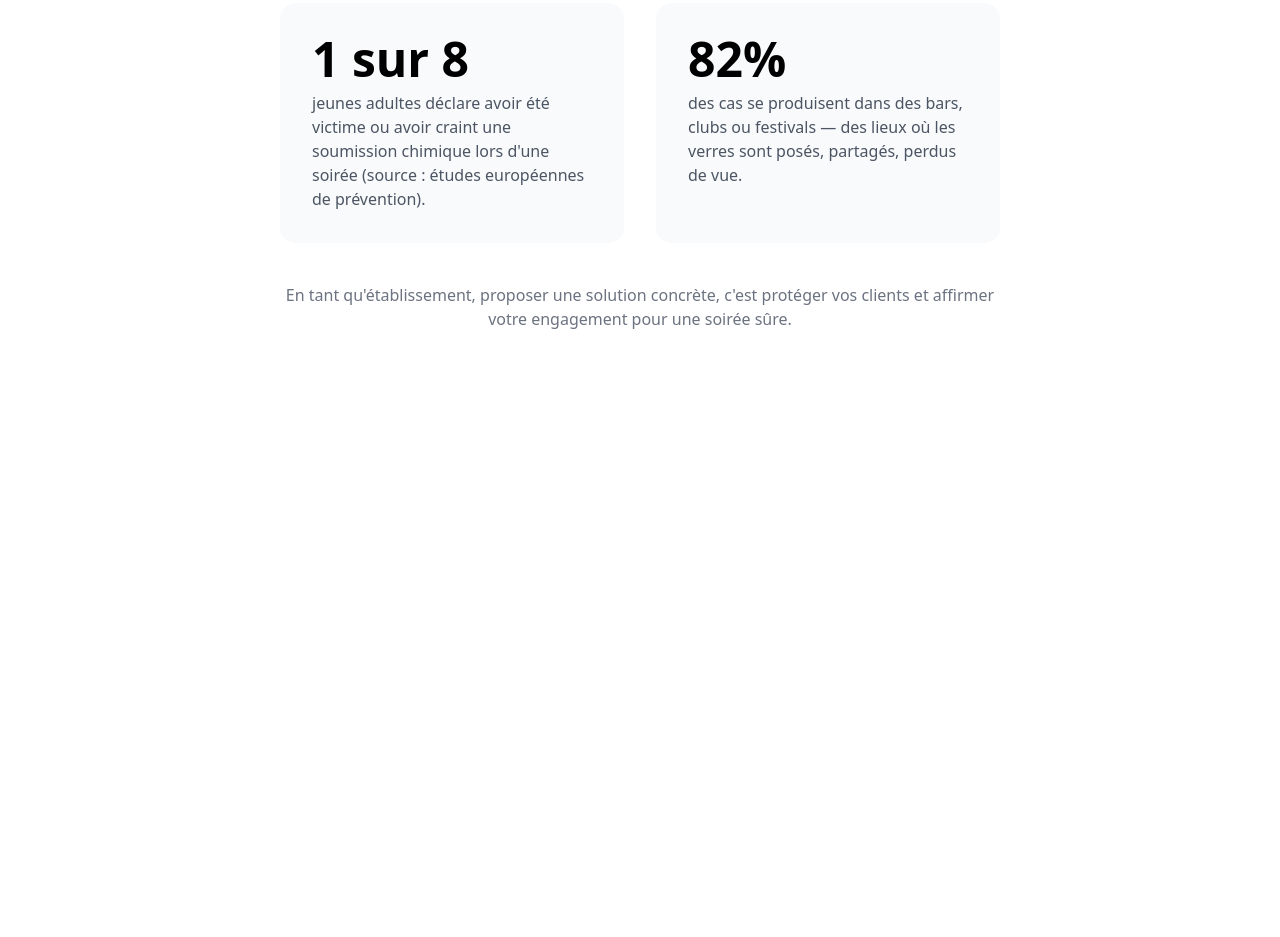
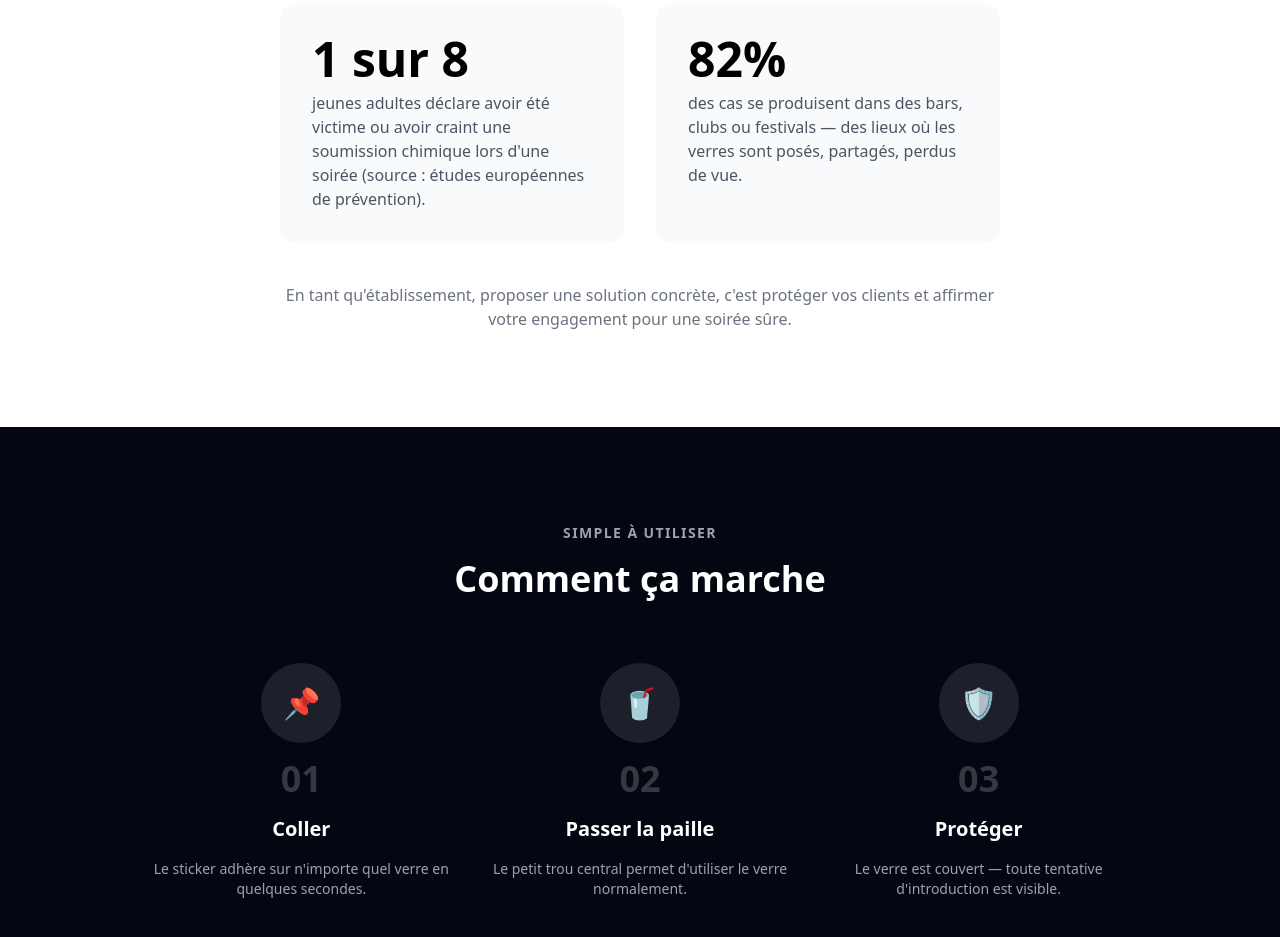
Before and after one commit to Sam9151/clearcup, a plain HTML site: page index.html in a window 1280 px wide. Shown: the part 1121-2058 px from the top of the page. Before the commit the page ends 1548 px from the top, so only its background shows below. Drawn offline with nearby package versions, Linux system fonts and the light colour scheme.

Commit message:
feat: section comment ca marche

```diff
--- a/index.html
+++ b/index.html
@@ -80,7 +80,48 @@
 </section>
 
   <!-- COMMENT ÇA MARCHE -->
-  <section id="comment"></section>
+  <section id="comment" class="py-24 bg-gray-950 text-white">
+  <div class="max-w-5xl mx-auto px-6 text-center">
+    <p class="text-sm font-semibold uppercase tracking-widest text-gray-400 mb-4">Simple à utiliser</p>
+    <h2 class="text-3xl md:text-4xl font-bold mb-16">Comment ça marche</h2>
+    <div class="grid md:grid-cols-3 gap-10">
+
+      <!-- Étape 1 -->
+      <div class="flex flex-col items-center gap-4">
+        <div class="w-20 h-20 rounded-full bg-white/10 flex items-center justify-center">
+          <img src="ASSET_CC/step-1.png" alt="Coller le sticker" class="w-10 h-10 object-contain"
+               onerror="this.outerHTML='<span class=\'text-3xl\'>📌</span>'" />
+        </div>
+        <p class="text-4xl font-bold text-white/20">01</p>
+        <h3 class="text-xl font-semibold">Coller</h3>
+        <p class="text-gray-400 text-sm">Le sticker adhère sur n'importe quel verre en quelques secondes.</p>
+      </div>
+
+      <!-- Étape 2 -->
+      <div class="flex flex-col items-center gap-4">
+        <div class="w-20 h-20 rounded-full bg-white/10 flex items-center justify-center">
+          <img src="ASSET_CC/step-2.png" alt="Passer la paille" class="w-10 h-10 object-contain"
+               onerror="this.outerHTML='<span class=\'text-3xl\'>🥤</span>'" />
+        </div>
+        <p class="text-4xl font-bold text-white/20">02</p>
+        <h3 class="text-xl font-semibold">Passer la paille</h3>
+        <p class="text-gray-400 text-sm">Le petit trou central permet d'utiliser le verre normalement.</p>
+      </div>
+
+      <!-- Étape 3 -->
+      <div class="flex flex-col items-center gap-4">
+        <div class="w-20 h-20 rounded-full bg-white/10 flex items-center justify-center">
+          <img src="ASSET_CC/step-3.png" alt="Verre protégé" class="w-10 h-10 object-contain"
+               onerror="this.outerHTML='<span class=\'text-3xl\'>🛡️</span>'" />
+        </div>
+        <p class="text-4xl font-bold text-white/20">03</p>
+        <h3 class="text-xl font-semibold">Protéger</h3>
+        <p class="text-gray-400 text-sm">Le verre est couvert — toute tentative d'introduction est visible.</p>
+      </div>
+
+    </div>
+  </div>
+</section>
 
   <!-- POUR QUI -->
   <section id="pour-qui"></section>
```
